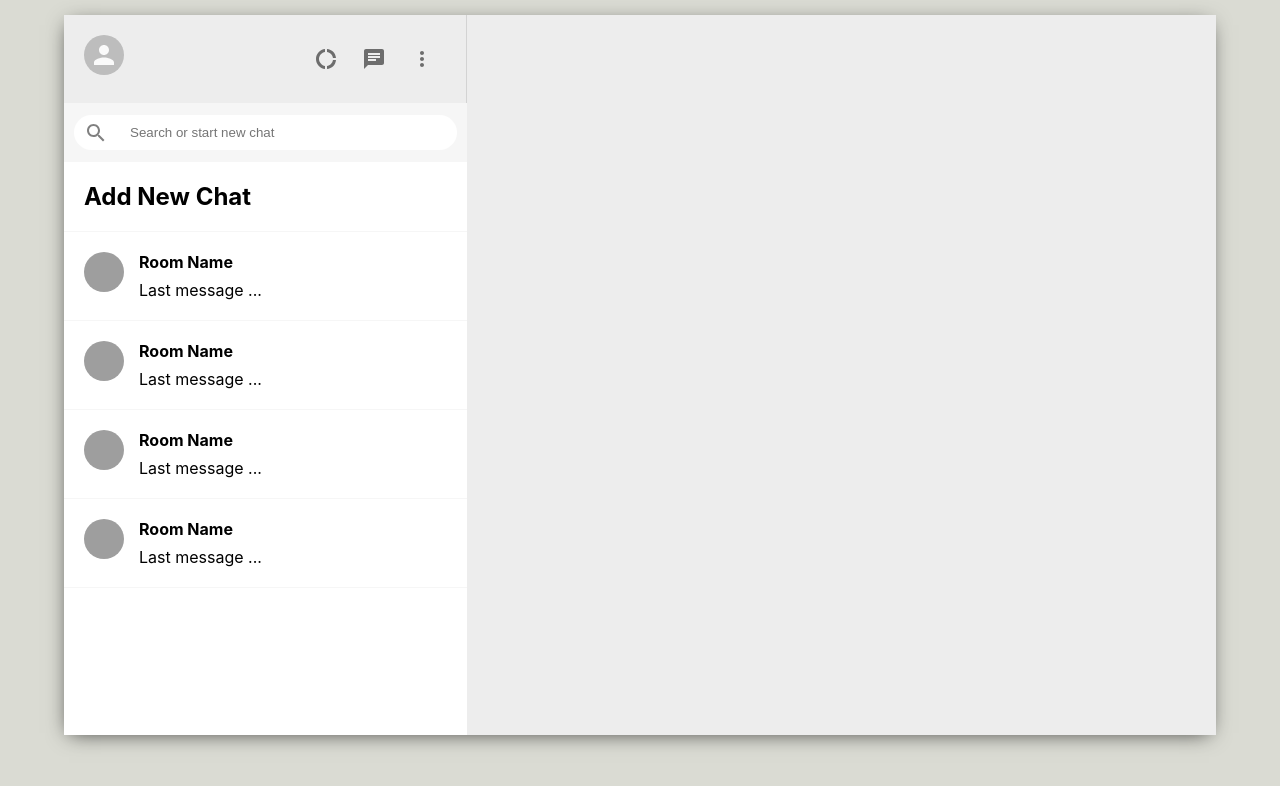
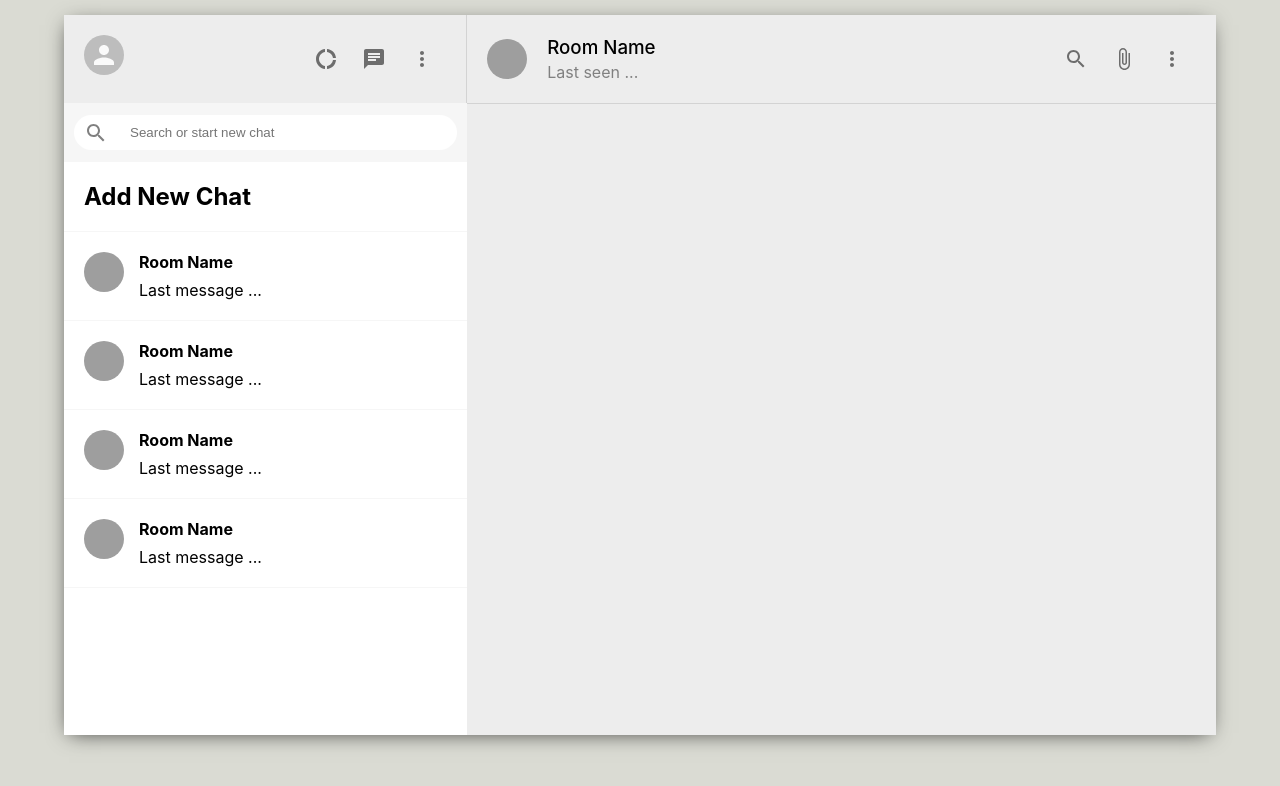
Before and after one commit to swarina/Whatsapp-Web-Mini, a React (Create React App) app: page / in a window 1280 px wide. Shown: the top 786 px of the page. Built offline with nearby package versions, Linux system fonts and the light colour scheme; grey boxes are pictures that could not be loaded.

Commit message:
Style and update chat header

```diff
--- a/src/App.js
+++ b/src/App.js
@@ -1,6 +1,9 @@
 import React from "react";
+
 import "./App.css";
+
 import Sidebar from "./Sidebar";
+import Chat from "./Chat";
 
 //BEM Naming Convention
 
@@ -9,7 +12,7 @@
     <div className="app">
       <div className="app__body">
         <Sidebar />
-        {/* CHAT */}
+        <Chat />
       </div>
     </div>
   );
--- /dev/null
+++ b/src/Chat.css
@@ -0,0 +1,30 @@
+.chat {
+  flex: 0.65;
+}
+
+.chat__header {
+  padding: 20px;
+  display: flex;
+  align-items: center;
+  border-bottom: 1px solid lightgray;
+}
+
+.chat__headerInfo {
+  flex: 1;
+  padding-left: 20px;
+}
+
+.chat__headerInfo > h3 {
+  margin-bottom: 3px;
+  font-weight: 500;
+}
+
+.chat__headerInfo > p {
+  color: gray;
+}
+
+.chat__headerRight {
+  display: flex;
+  justify-content: space-between;
+  min-width: 100px;
+}
--- /dev/null
+++ b/src/Chat.js
@@ -0,0 +1,53 @@
+import React, { useState, useEffect } from "react";
+
+//CSS
+import "./Chat.css";
+
+//Material-UI Icons
+import { Avatar, IconButton } from "@material-ui/core";
+import AttachFileIcon from "@material-ui/icons/AttachFile";
+import MoreVertIcon from "@material-ui/icons/MoreVert";
+import SearchOutlinedIcon from "@material-ui/icons/SearchOutlined";
+
+function Chat() {
+  const [seed, setSeed] = useState("");
+
+  useEffect(() => {
+    setSeed(Math.floor(Math.random() * 5000));
+  }, []);
+  return (
+    <div className="chat">
+      {/* Chat Header Section */}
+      <div className="chat__header">
+        <Avatar src={`https://avatars.dicebear.com/api/human/${seed}.svg`} />
+
+        {/* Chat Information* Section */}
+        <div className="chat__headerInfo">
+          <h3>Room Name</h3>
+          <p>Last seen ...</p>
+        </div>
+
+        {/* Search/Attach/More Section */}
+        <div className="chat__headerRight">
+          <IconButton>
+            <SearchOutlinedIcon />
+          </IconButton>
+          <IconButton>
+            <AttachFileIcon />
+          </IconButton>
+          <IconButton>
+            <MoreVertIcon />
+          </IconButton>
+        </div>
+      </div>
+
+      {/* Main Chat body */}
+      <div className="chat__body"></div>
+
+      {/* Chat Text Area */}
+      <div className="chat__footer"></div>
+    </div>
+  );
+}
+
+export default Chat;
```
